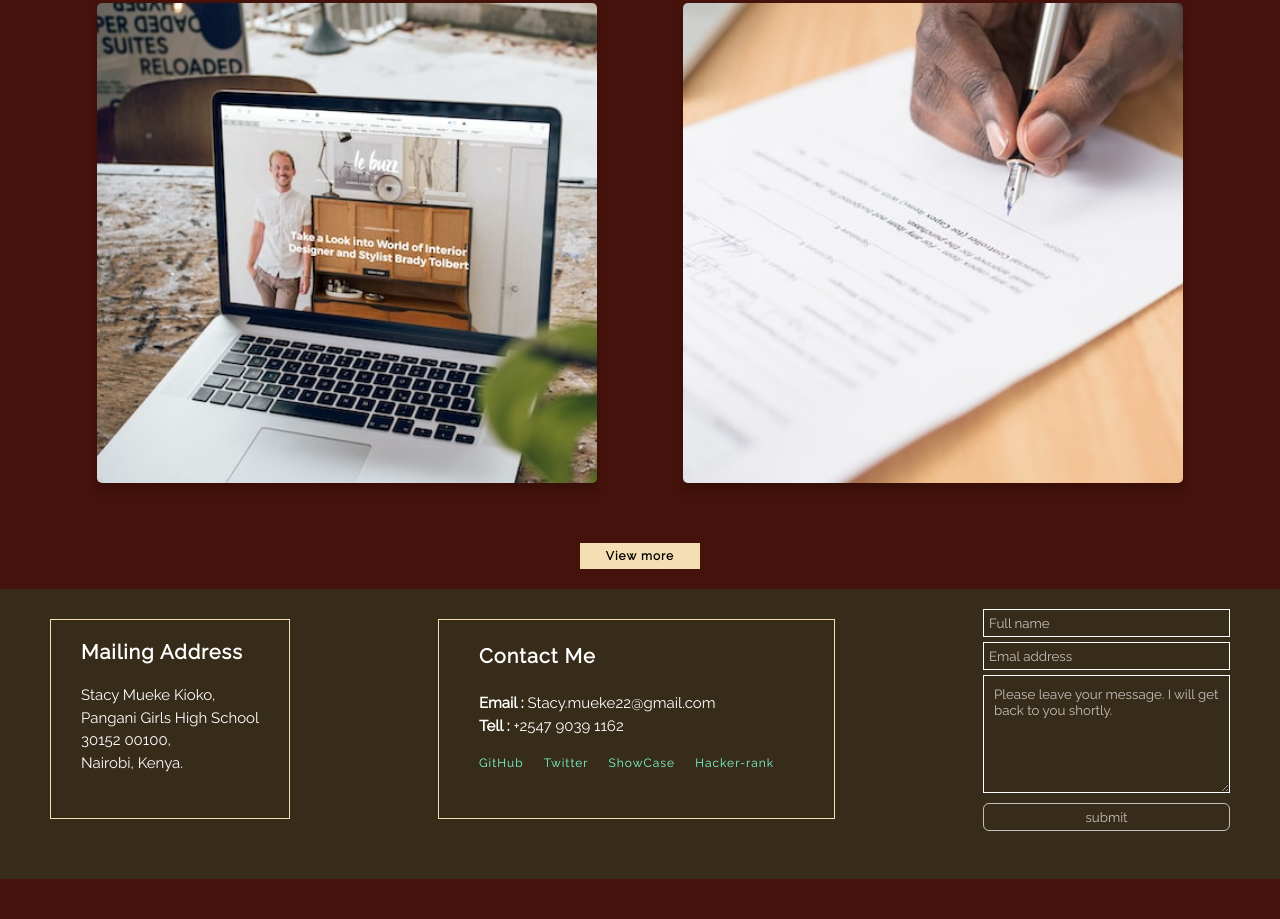
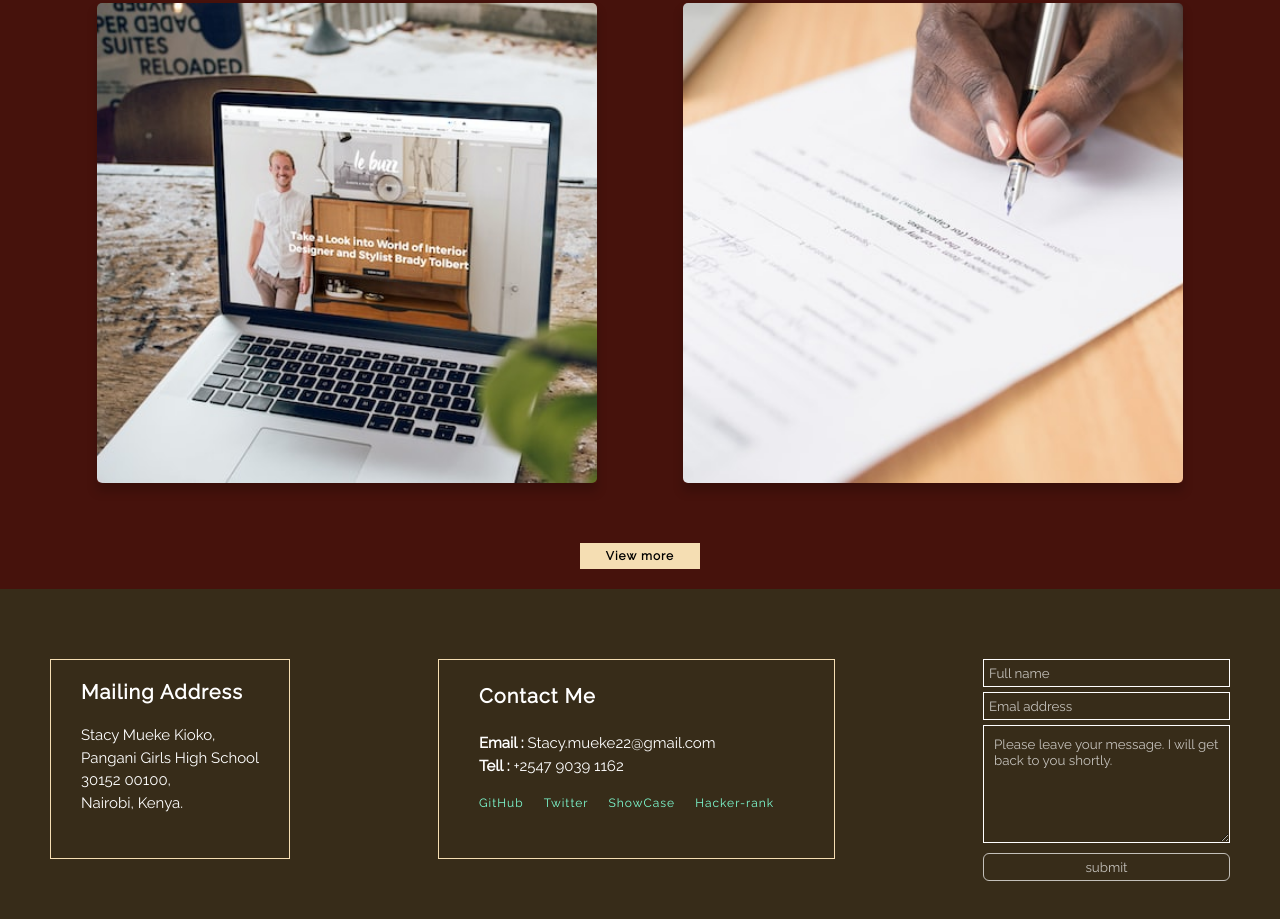
Before and after one commit to StacyKioko/Stacy_portfolio, a plain HTML site: page index.html in a window 1280 px wide. Shown: the part 1539-2458 px from the top of the page. Before the commit the page ends 2418 px from the top, so only its background shows below. Drawn offline with Linux system fonts and the light colour scheme; a web font is replaced by a local one.

Commit message:
Adjusting footer margin-top

```diff
--- a/style.css
+++ b/style.css
@@ -373,7 +373,7 @@ h4 {
 
 .address {
     line-height: 1em;
-    margin-top: 10px;
+    margin-top: 40px;
     border-right: 2px solid wheat;
     padding-right: 150px;
     margin-bottom: 20px;
@@ -383,7 +383,7 @@ h4 {
 
 .contact {
     line-height: 1em;
-    margin-top: 10px;
+    margin-top: 40px;
     border-right: 2px solid wheat;
     padding-right: 100px;
     margin-bottom: 40px;
@@ -409,6 +409,9 @@ h4 {
     border-radius: 6px;
     font-size: 20px;
     letter-spacing: 1px;
+}
+.contact-me {
+    margin-top: 40px
 }
 
 .h-footer {
@@ -717,7 +720,7 @@ textarea {
 
     .address {
         line-height: 1.5em;
-        margin-top: 10px;
+        margin-top: 50px;
         margin-bottom: 20px;
         border: 1px solid wheat;
         padding: 20px 30px;
@@ -726,7 +729,7 @@ textarea {
 
     .contact {
         line-height: 2em;
-        margin-top: 10px;
+        margin-top: 50px;
         margin-bottom: 40px;
         letter-spacing: 3px;
         padding-bottom: 30px;
@@ -753,6 +756,10 @@ textarea {
         border-radius: 6px;
         font-size: 20px;
         letter-spacing: 1px;
+    }
+
+    .contact-me {
+        margin-top: 50px;
     }
 
     .h-footer {
```
